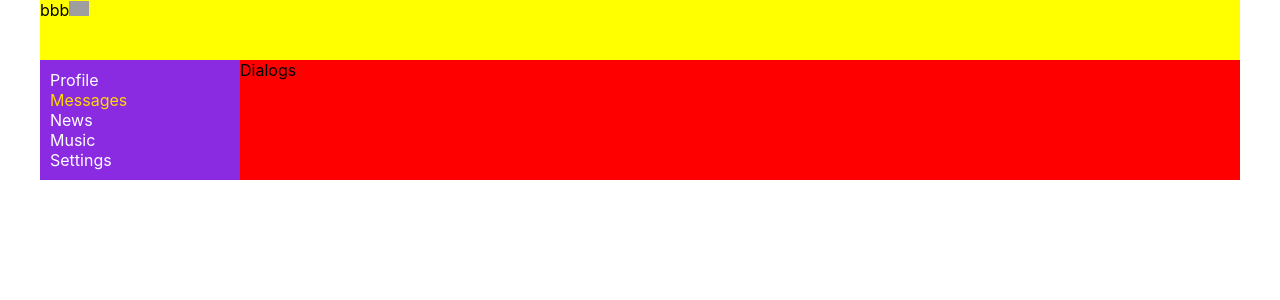
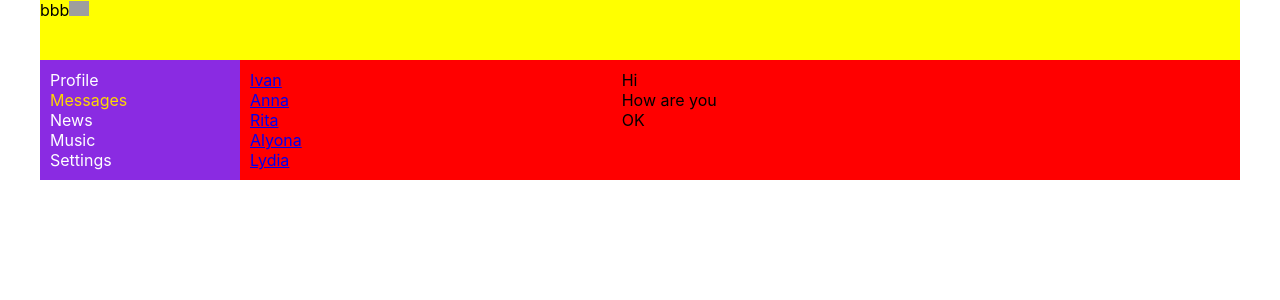
Before and after one commit to IFinesse/react_app, a React (Create React App) app: page /dialogs in a window 1280 px wide. Shown: the top 300 px of the page. Built offline with nearby package versions, Linux system fonts and the light colour scheme; grey boxes are pictures that could not be loaded.

Commit message:
22nd lesson finished

```diff
--- a/src/components/Dialogs/Dialogs.jsx
+++ b/src/components/Dialogs/Dialogs.jsx
@@ -1,10 +1,31 @@
 import React from 'react';
-import s from "./Dialogs.module.css"
-
+import s from "./Dialogs.module.css";
+import { NavLink } from 'react-router-dom'
 const Dialogs = (props) => {
     return (
-        <div>
-             Dialogs
+        <div className={s.dialogs}>
+            <div className={s.dialogItems}>
+                <div className={s.dialog}>
+                    <NavLink to='/dialogs/1'>Ivan</NavLink>
+                </div>
+                <div className={s.dialog + ' ' + s.active}>
+                    <NavLink to='/dialogs/2'>Anna</NavLink>
+                </div>
+                <div className={s.dialog}>
+                    <NavLink to='/dialogs/3'>Rita</NavLink>
+                </div>
+                <div className={s.dialog}>
+                    <NavLink to='/dialogs/4'>Alyona</NavLink>
+                </div>
+                <div className={s.dialog}>
+                    <NavLink to='/dialogs/5'>Lydia</NavLink>
+                </div>
+            </div>
+            <div className={s.messages}>
+                <div className={s.message}>Hi</div>
+                <div className={s.message}>How are you</div>
+                <div className={s.message}>OK</div>
+            </div>
         </div>
     )
 }
--- a/src/components/Dialogs/Dialogs.module.css
+++ b/src/components/Dialogs/Dialogs.module.css
@@ -0,0 +1,21 @@
+.dialogs {
+    display: flex;
+}
+
+.dialogItems {
+    padding: 10px;
+}
+
+.dialogItems .active {
+    color: gold;
+}
+
+.messages {
+    margin-left: 30%;
+    padding: 10px;
+}
+
+.dialog,
+.message {
+    /* padding: 10px; */
+}
```
